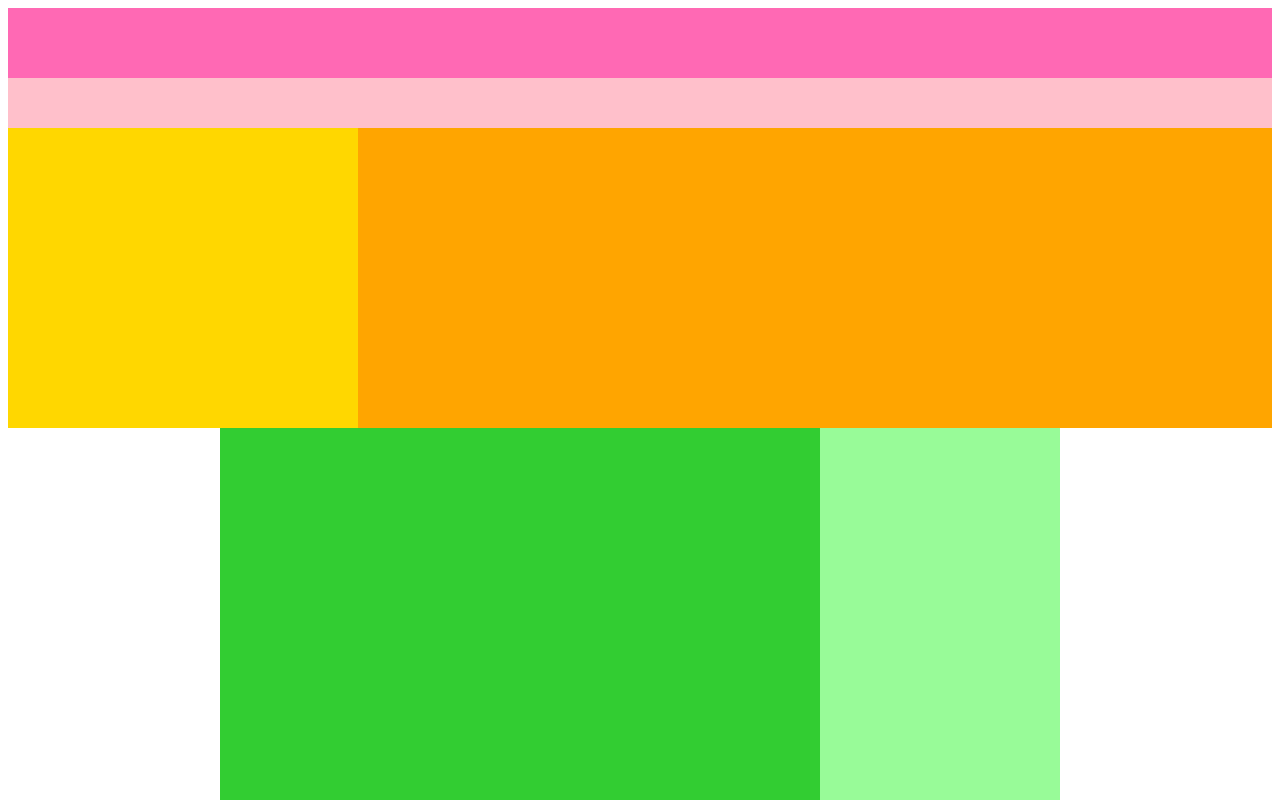
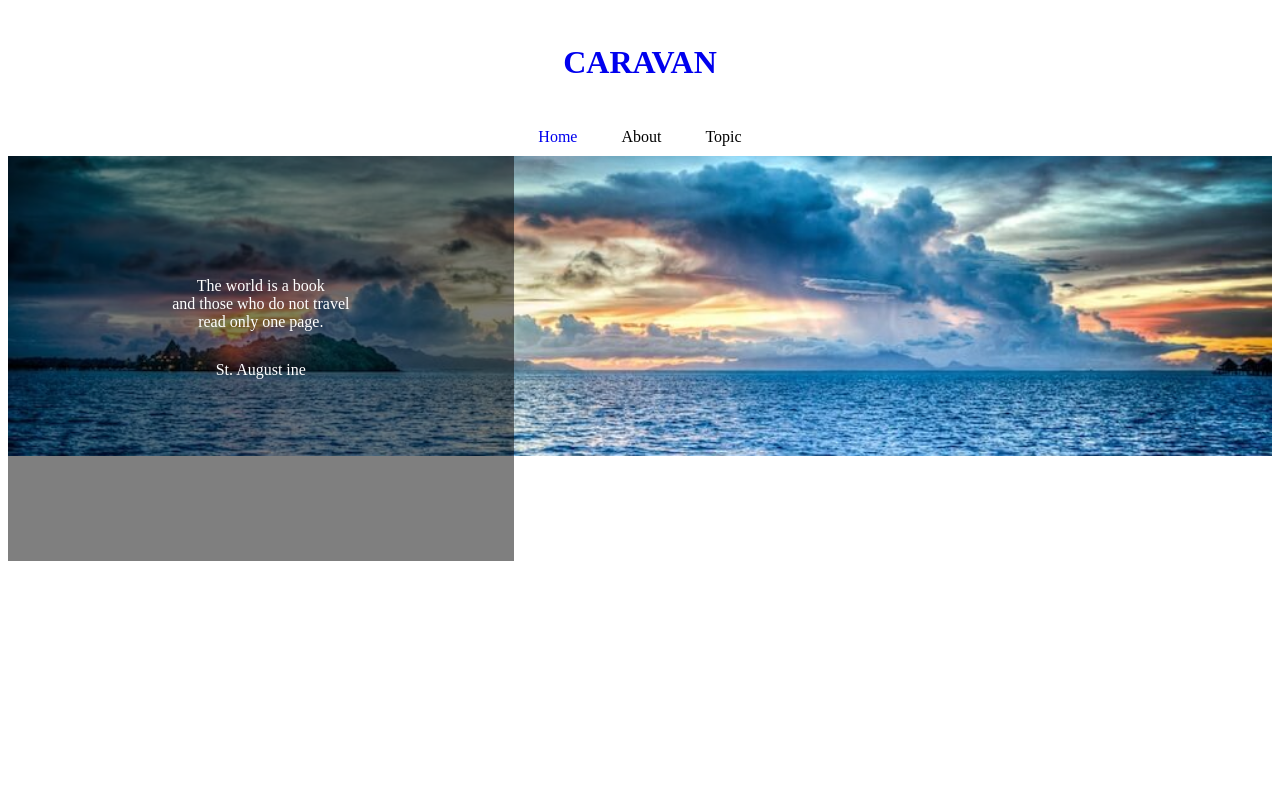
Before and after one commit to hayataku0048/sample2.html, a plain HTML site: page index.html in a window 1280 px wide. Shown: the top 800 px of the page. Drawn offline with Linux system fonts and the light colour scheme.

Commit message:
chapter6 finish

```diff
--- a/index.html
+++ b/index.html
@@ -7,14 +7,44 @@
   </head>
 
   <body>
-    <div class="header">
-      <div class="header-top"></div>
-      <div class="header-bottom"></div>
-  </div>
+
+    <header>
+      <h1 class="heading">
+        <a href="index.html">
+         CARAVAN
+        </a>
+
+      </h1>
+
+    </header>
+    <nav>
+      <ul class="nav-list">
+       <li class="nav-list-item">
+         <a href="index.html">Home</a>
+       </li>
+       <li class="nav-list-item">About</li>
+       <li class="nav-list-item">Topic</li>
+
+      </ul>
+
+    </nav>
 
   <div class="main-visual">
-    <div class="main-visual-content"></div>
+    <div class="main-visual-content">
+     <p class="main-visual-text">
 
+       The world is a book<br />
+
+       and those who do not travel<br />
+
+       read only one page.
+     </p>
+
+     <p class="main-visual-name">
+       St. August ine
+     </p>
+
+    </div>
   </div>
 
   <div class="main">
@@ -23,9 +53,9 @@
 
   </div>
 
-  <div class="footer">
-
-  </div>
+  <footer>
+    <p class="footer-text">© All rights reserved by Infratop.Inc.</p>
+  </footer>
 
   </body>
 
--- a/style.css
+++ b/style.css
@@ -2,36 +2,59 @@
   margin: 0%;
   padding: 0;
   box-sizing: border-box;
+  color: #6c6b6b;
 }
 
-.header {
-  width: 100%;
-  height: 120px;
-  background-color: red;
+a {
+  text-decoration: none;
 }
 
-.header-top {
-  width: 100%;
-  height: 70px;
-  background-color: hotpink;
+header {
+  width: 90%;
+  padding: 15px 0;
+  margin: 0 auto;
+  text-align: center;
 }
 
-.header-bottom {
-  width: 100%;
-  height: 50px;
-  background-color: pink;
+header .heading {
+  font-size: 32px;
+}
+
+.nav-list {
+  text-align: center;
+  padding: 10px 0;
+  margin: 0 auto;
+}
+
+.nav-list-item {
+  list-style: none;
+  display: inline-block;
+  margin: 0 20px;
 }
 
 .main-visual {
   width: 100%;
   height: 300px;
-  background-color: orange;
+  background-image: url(img/mv.jpg);
+  background-size: cover;
+  background-position: center;
 }
 
 .main-visual-content {
-  width: 350px;
+  width: 40%;
   height: 300px;
-  background-color: gold;
+  background-color: rgba(0, 0, 0, 0.5);
+  text-align: center;
+  padding-top: 105px;
+}
+
+.main-visual-text {
+  color: #fff;
+}
+
+.main-visual-name {
+  margin-top: 30px;
+  color: #fff;
 }
 
 .main {
@@ -44,17 +67,21 @@
 .blog {
   width: 600px;
   height: 1400px;
-  background-color: limegreen;
 }
 
 .sidebar {
   width: 240px;
   height: 1400px;
-  background-color: palegreen;
 }
 
-.footer {
+footer {
   width: 100%;
   height: 120px;
-  background-color: blue;
+  text-align: center;
+  line-height: 120px;
+  background-color: #848282;
 }
+
+.footer-txt {
+  color: #fff;
+}
```
Also changed, not shown: img/airport.jpg (added), img/asia.jpg (added), img/desert.jpg (added), img/forest.jpg (added), img/italy.jpg (added), img/japan.jpg (added), img/japan2.jpg (added), img/lake.jpg (added), img/mv.jpg (added), img/person.jpg (added), img/road.jpg (added), img/snow.jpg (added), 1 other file.
